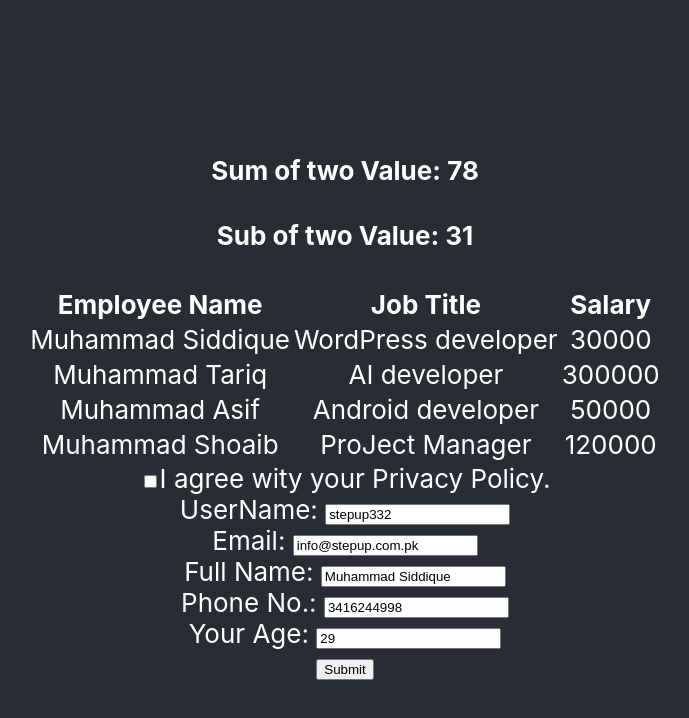
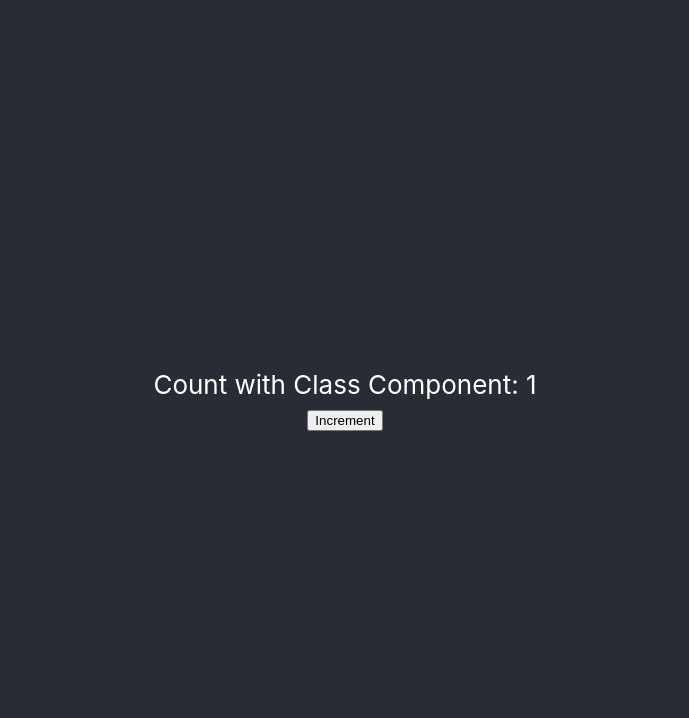
Before and after one commit to Muhammad1Siddique/react-typescript, a React (Create React App) app: page / in a window 1280 px wide. Shown: the top 718 px of the page, without its empty margins (295-984 px from the left). Built offline with nearby package versions, Linux system fonts and the light colour scheme; the HTML template or start-up script is replaced by a standard one.

Commit message:
Lifecycle Method Practice

```diff
--- a/src/App.tsx
+++ b/src/App.tsx
@@ -1,18 +1,20 @@
 import React from 'react';
-import PropsApp from './Components/PropsApp';
-import NewEmp from './Components/NewEmp';
-import ToggleButton from './Components/ToggleButton';
-import UserForm from './Components/UserForm';
+// import PropsApp from './Components/PropsApp';
+// import NewEmp from './Components/NewEmp';
+// import ToggleButton from './Components/ToggleButton';
+// import UserForm from './Components/UserForm';
+import { LifecycleMethod } from './Components/LifecycleMethod';
 import './App.css';
 
 function App() {
   return (
     <div className="App">
       <header className="App-header">
-        <PropsApp/>
+        {/* <PropsApp/>
         <NewEmp/>
         <ToggleButton/>
-        <UserForm/>
+        <UserForm/> */}
+        <LifecycleMethod initialValue={0}/>
       </header>
     </div>
   );
--- /dev/null
+++ b/src/Components/LifecycleMethod.tsx
@@ -0,0 +1,47 @@
+import React from "react"
+
+export interface IProps{
+    initialValue: number;
+}
+
+export interface IState{
+    count: number;
+}
+
+export class LifecycleMethod extends React.Component<IProps, IState>{
+    state: IState = {
+        count: this.props.initialValue
+    }
+
+    componentDidMount(){
+        console.log("componentDidMount called");
+        this.setState({count: this.state.count + 1});
+    }
+
+    componentWillReceiveProps(nextProps:IProps){
+        console.log("componentWillReceiveProps called");
+    }
+
+    componentDidUpdate(prevProps:IProps, prevState:IState){
+        console.log("componentDidUpdate", prevProps, prevState);
+    }
+
+    shouldComponentUpdate(){
+        console.log("shouldComponentUpdate called");
+        return true;
+    }
+
+    onClickButton = () =>{
+        this.setState({count:this.state.count + 1})
+    }
+
+    render(){
+        console.log("Render called");
+        return(
+            <div>
+                Count with Class Component: {this.state.count}<br/>
+                <button onClick={this.onClickButton}>Increment</button>
+            </div>
+        )
+    }
+}
```
